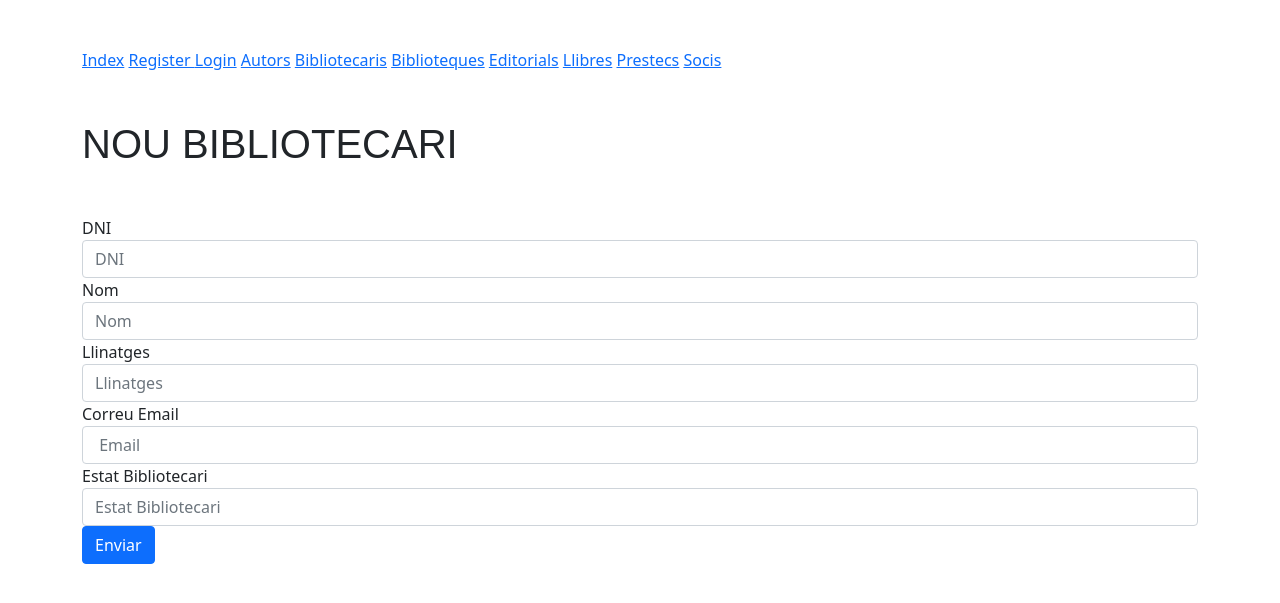
After one commit to mlorentet/Biblioteca, a PHP site: page /new-bibliotecari.php in a window 1280 px wide. The commit adds this page. Shown: the top 603 px of the page. Run offline with PHP 8.4, Linux system fonts and the light colour scheme; data that the repository does not hold is empty.

Commit message:
Delete/Update/Insert Bibliotecari

```diff
--- a/Biblioteca.php
+++ b/Biblioteca.php
@@ -11,7 +11,7 @@
         </section>
         <section>
             <a class="btn btn-primary" href="new-biblioteca.php">Insertar</a>
-            <table class="table" mt=5>
+            <table class="table" mb='5' mt='5'>
                 <thead>
                     <tr>
                         <th>ID</th>
--- /dev/null
+++ b/new-bibliotecari.php
@@ -0,0 +1,68 @@
+<!DOCTYPE html>
+<html>
+
+<head>
+    <title>New Bibliotecari</title>
+</head>
+<?php include 'includes/head.php'; ?>
+
+<?php
+$Bibliotecari = null;
+if(isset($_GET['DNI'])){
+    $DNI_Bibliotecari = $_GET['DNI'];
+    $query = "SELECT * FROM Bibliotecari WHERE DNI = '$DNI_Bibliotecari' ";
+    $result = mysqli_query($dbh, $query) or die(mysqli_error($dbh));
+    $Bibliotecari = mysqli_fetch_assoc($result);
+}
+
+if ($Bibliotecari != null) {
+    $action = 'scripts/update-bibliotecari.php';
+} else {
+    $action = 'scripts/insert-bibliotecari.php';
+}
+?>
+
+<body>
+    <div class="container">
+        <section class="mb-5 mt-5">
+            <?php
+            include 'includes/header.html';
+            ?>
+            <h1 class="mb-5 mt-5">
+                <?php
+                if ($Bibliotecari == null)
+                    echo 'NOU BIBLIOTECARI';
+                else
+                    echo "EDITA EL BIBLIOTECARI";
+                ?>
+            </h1>
+        </section>
+        <section>
+            <form action="<?=$action ?>" method="POST">
+                <div class="form-group">
+                    <label for="DNI">DNI</label>
+                    <input value="<?=$Bibliotecari['DNI'];?>" type="varchar" name="dni" class="form-control" placeholder="DNI" pattern="[0-9]{8}[A-Za-z]{1}" title="Introdueix un DNI válid" required>
+                </div>
+                <div class="form-group">
+                    <label for="Nom">Nom</label>
+                    <input value="<?=$Bibliotecari['Nom'];?>" type="text" name="name" class="form-control" placeholder="Nom" maxlength="50" required>
+                </div>
+                <div class="form-group">
+                    <label for="Llinatges">Llinatges</label>
+                    <input type="varchar" value="<?=$Bibliotecari['Llinatges'];?>" name="surname" class="form-control" placeholder="Llinatges" maxlength="100" required>
+                </div>
+                <div class="form-group">
+                    <label for="correu_electronic">Correu Email</label>
+                    <input type="varchar" value="<?=$Bibliotecari['email'];?>" name="email" class="form-control" placeholder=" Email" required>
+                </div>
+                <div class="form-group">
+                    <label for="Estat">Estat Bibliotecari</label>
+                    <input type="varchar" value="<?=$Bibliotecari['Estat'];?>" name="state" class="form-control" placeholder="Estat Bibliotecari" required>
+                </div>
+                <button type="submit" class="btn btn-primary">Enviar</button>
+            </form>
+        </section>
+    </div>
+</body>
+
+</html>
--- a/register.php
+++ b/register.php
@@ -279,7 +279,8 @@
             </div>
             <div class="input-contrasenya">
                 <fieldset>
-                    <input type="password" id="myInput" placeholder="Contrasenya"></input><br><br>
+                    <input type="password" id="myInput" placeholder="Contrasenya"></input>
+                    <i class="bi bi-eye"></i>
                     <input type="checkbox">Mostra la Contrasenya
                     <!-- <input type="checkbox" onclick="myFunction()">Mostra la Contrasenya -->
 
```
Also changed, not shown: Bibliotecari.php (+28 -12 lines), scripts/delete-bibliotecari.php (added, +16 -0 lines), scripts/insert-bibliotecari.php (added, +19 -0 lines), scripts/update-bibliotecari.php (added, +19 -0 lines).
